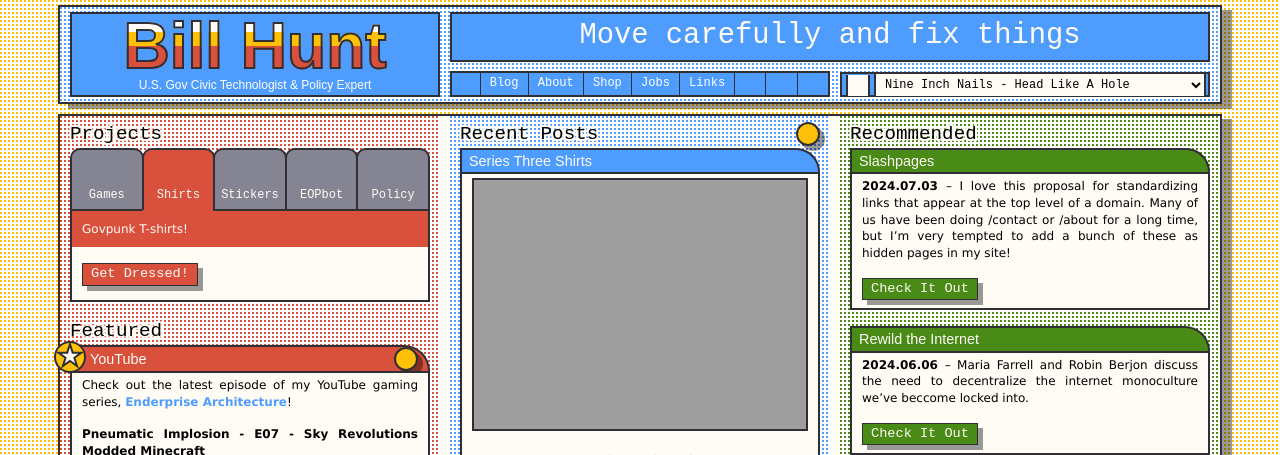
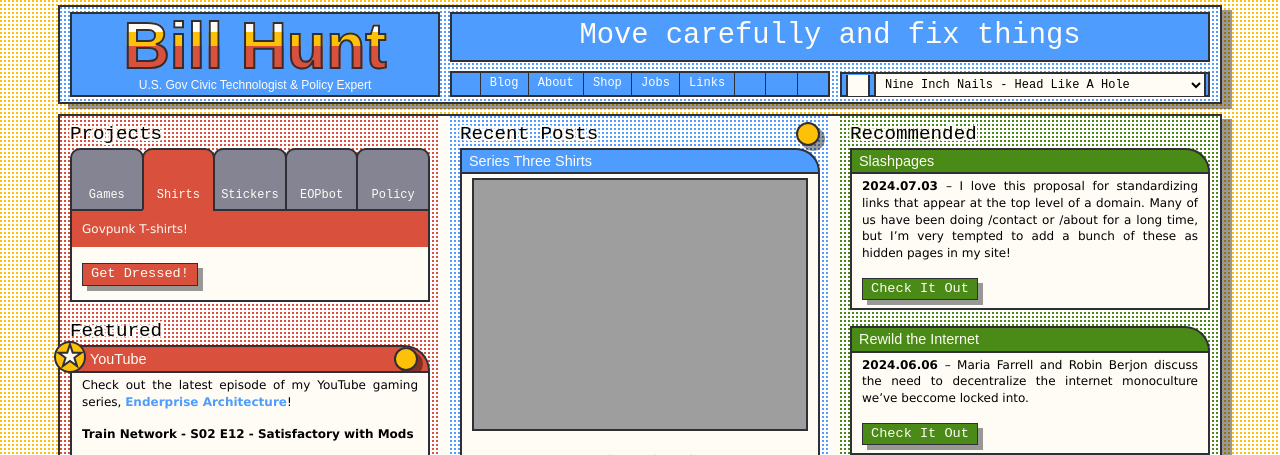
Before and after one commit to krusynth/billhunt.dev, a Jekyll site: the page built from index.md, in a window 1280 px wide and 900 px high, cut to the strip 0-455 px from the top of the window. Built offline with Jekyll 4.4.1, drawn with Linux system fonts in a browser that asks for light colours; some web fonts are replaced.

Commit message:
Updating latest YouTube video

```diff
--- a/_data/youtube.json
+++ b/_data/youtube.json
@@ -1 +1 @@
-{"title":"Pneumatic Implosion - E07 - Sky Revolutions Modded Minecraft","link":"https://www.youtube.com/watch?v=4Th8th0ZoBY","thumbnail":"https://i1.ytimg.com/vi/4Th8th0ZoBY/hqdefault.jpg"}
+{"title":"Train Network - S02 E12 - Satisfactory with Mods","link":"https://www.youtube.com/watch?v=zSDezxIRar0","thumbnail":"https://i3.ytimg.com/vi/zSDezxIRar0/hqdefault.jpg"}
```
